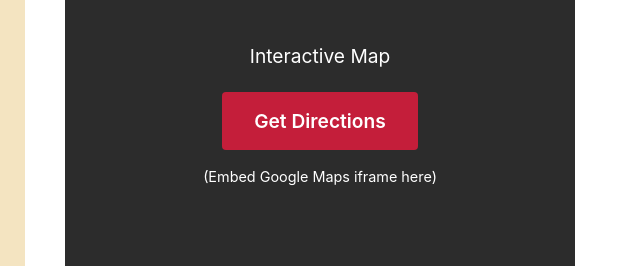
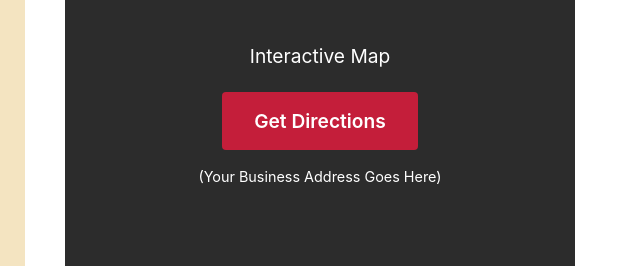
Before and after one commit to JakobCoding/portfolio-website, a plain HTML site: page marias-italian-bistro.html in a window 1280 px wide. Shown: the part 3894-4160 px from the top of the page, 595-1235 px from the left. Drawn offline with Linux system fonts and the light colour scheme.

Commit message:
Updated HTML

```diff
--- a/marias-italian-bistro.html
+++ b/marias-italian-bistro.html
@@ -962,7 +962,7 @@
                                 Get Directions
                             </a>
                             <p style="font-size: 0.9rem; margin-top: 15px;">
-                                (Embed Google Maps iframe here)
+                                (Your Business Address Goes Here)
                             </p>
                         </div>
                     </div>
```
